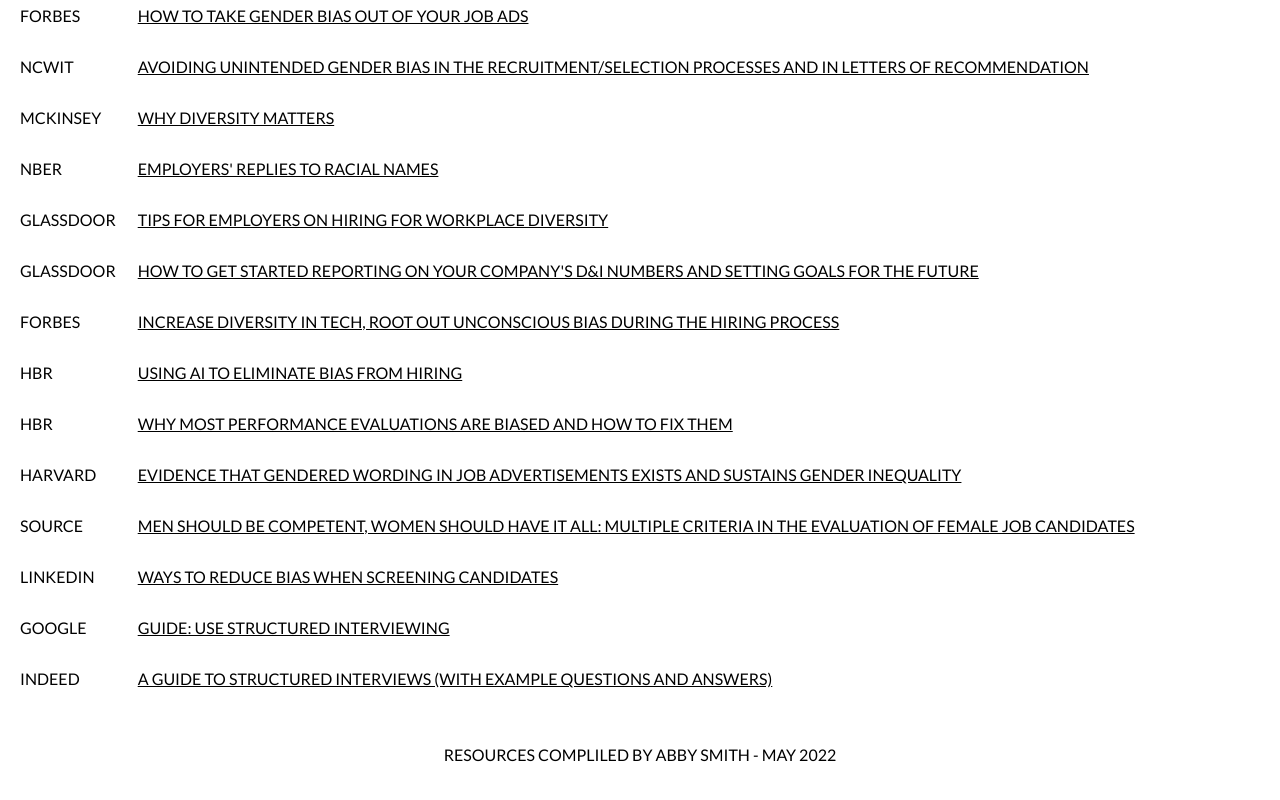
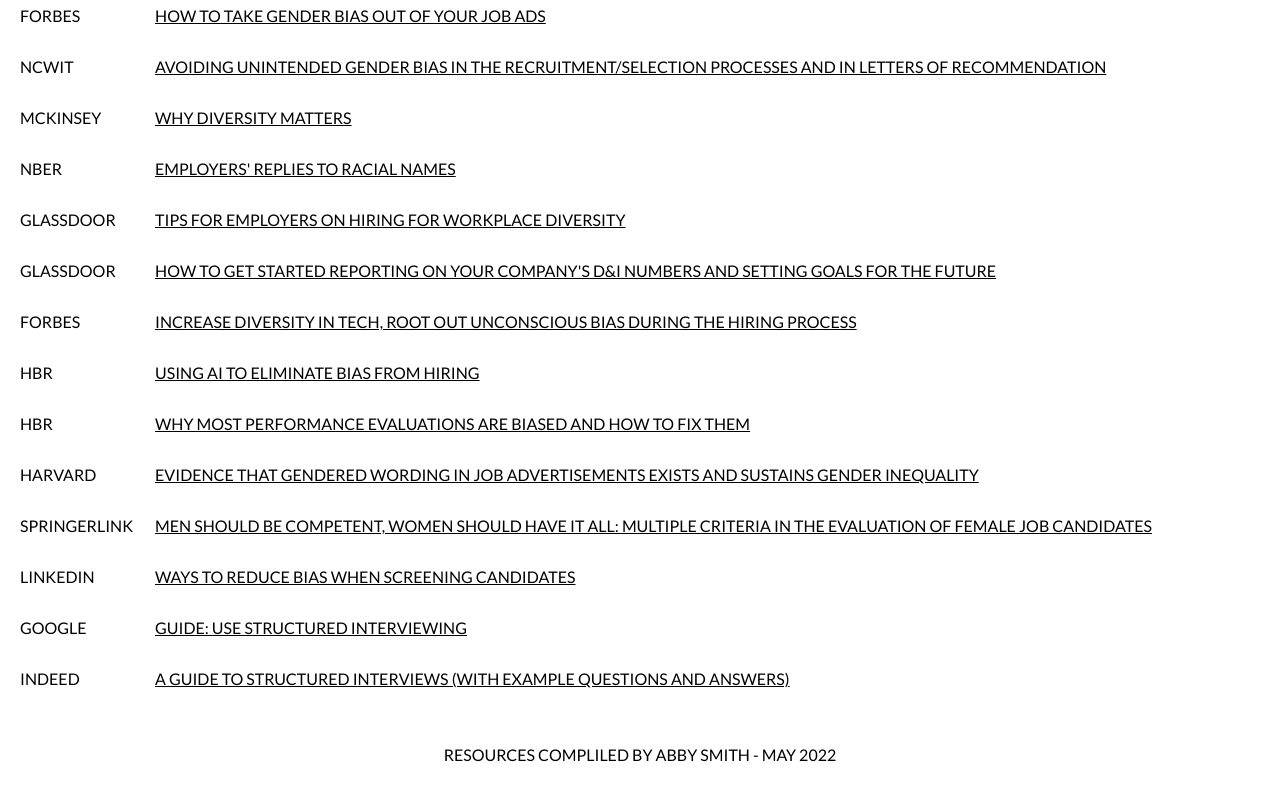
Before and after one commit to abbyvsmith/deiResources, a plain HTML site: page index.html in a window 1280 px wide. Shown: the part 515-1315 px from the top of the page. Drawn offline with nearby package versions, Linux system fonts and the light colour scheme.

Commit message:
added last missing source name

```diff
--- a/index.html
+++ b/index.html
@@ -105,7 +105,7 @@
                 </a></td>
             </tr>
             <tr>
-                <td>source</td>
+                <td>SpringerLink</td>
                 <td><a href="https://link.springer.com/article/10.1007/s11199-019-01111-2#citeas">Men Should Be Competent, Women Should Have it All: Multiple Criteria in the Evaluation of Female Job Candidates</a></td>
             </tr>
             <tr>
```
